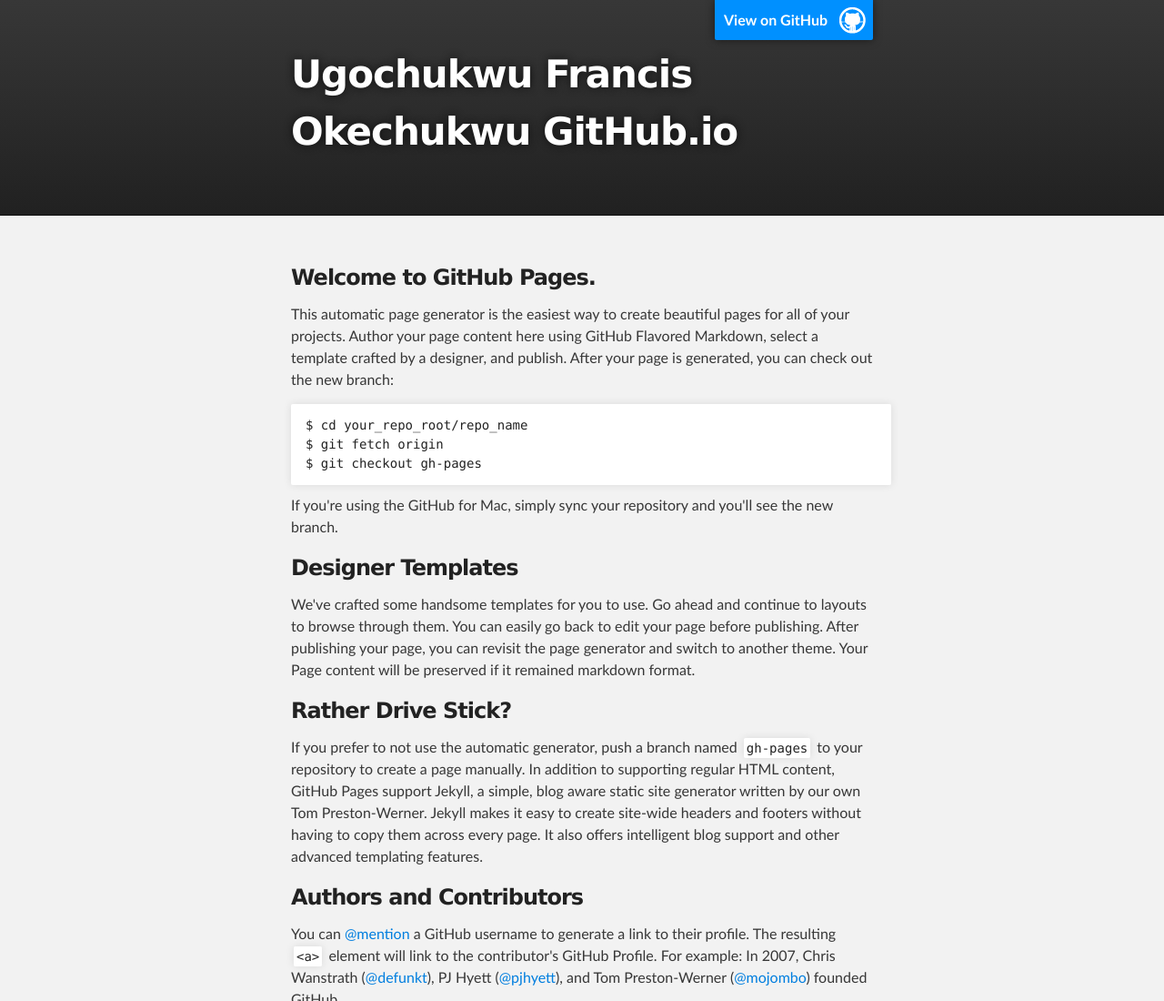
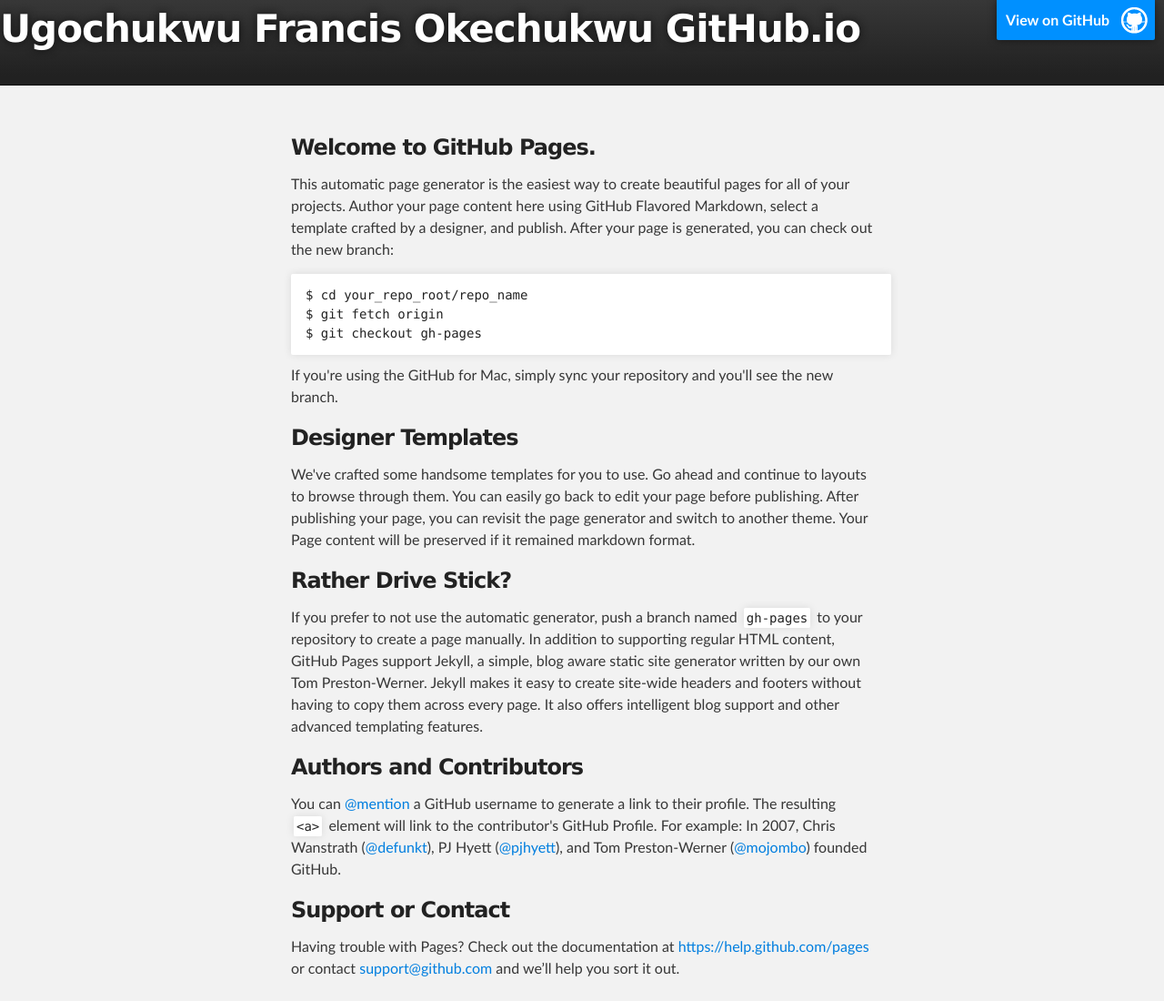
Before and after one commit to UFOkechukwu/ufokechukwu.github.io, a plain HTML site: page index.html in a window 1280 px wide. Shown: the top 1100 px of the page at 91% size. Drawn offline with Linux system fonts and the light colour scheme.

Commit message:
Update index.html

```diff
--- a/index.html
+++ b/index.html
@@ -15,13 +15,13 @@
 
     <!-- HEADER -->
     <div id="header_wrap" class="outer">
-        <header class="inner">
+        <!--<header class="inner">-->
           <a id="forkme_banner" href="https://github.com/UFOkechukwu">View on GitHub</a>
 
           <h1 id="project_title">Ugochukwu Francis Okechukwu GitHub.io</h1>
           <h2 id="project_tagline"></h2>
 
-        </header>
+       <!-- </header>-->
     </div>
 
     <!-- MAIN CONTENT -->
```
